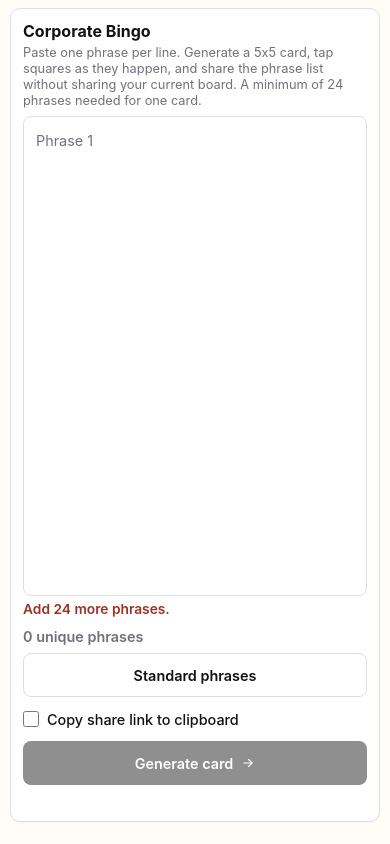
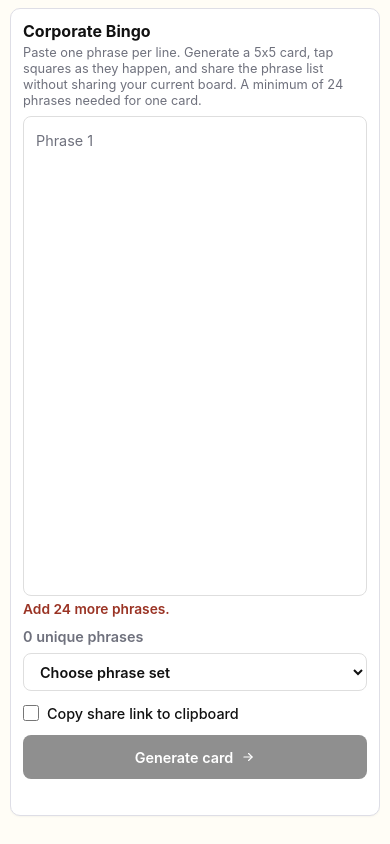
Before and after one commit to tenmyouji/corporate-bingo, a React (Vite) app: page / in a window 390 px wide. Built offline with nearby package versions, Linux system fonts and the light colour scheme.

Commit message:
Add corporate phrase set dropdown

```diff
--- a/src/App.tsx
+++ b/src/App.tsx
@@ -20,7 +20,10 @@ type WinResult = {
   html: string;
 };
 
-const standardPhrases = [
+const phraseSets = [
+  {
+    name: "Standard corporate",
+    phrases: [
       "Circle back",
       "Take this offline",
       "Low-hanging fruit",
@@ -45,7 +48,125 @@ const standardPhrases = [
       "Net-new",
       "Strategic priority",
       "Run it up the flagpole"
-].join("\n");
+    ]
+  },
+  {
+    name: "AI company",
+    phrases: [
+      "AI-native",
+      "Agentic workflow",
+      "Human in the loop",
+      "Model evals",
+      "Prompt engineering",
+      "Context window",
+      "Synthetic data",
+      "Fine-tuning",
+      "Retrieval augmented",
+      "Inference cost",
+      "Latency budget",
+      "Foundation model",
+      "Safety layer",
+      "Benchmark suite",
+      "Token efficiency",
+      "Multimodal roadmap",
+      "Copilot experience",
+      "Autonomous agents",
+      "Model drift",
+      "Guardrails",
+      "GPU capacity",
+      "AI transformation",
+      "Hallucination rate",
+      "Responsible AI"
+    ]
+  },
+  {
+    name: "Toxic manager",
+    phrases: [
+      "Be a team player",
+      "This is a stretch goal",
+      "We need more urgency",
+      "No excuses",
+      "Own the outcome",
+      "Perception matters",
+      "Let's not get defensive",
+      "I need solutions",
+      "This should be easy",
+      "Everyone is replaceable",
+      "You need thicker skin",
+      "That's above your level",
+      "Work smarter",
+      "Not a good look",
+      "I'll remember this",
+      "Are you committed?",
+      "We're a family",
+      "Take accountability",
+      "Manage up better",
+      "This is basic",
+      "Figure it out",
+      "I don't want surprises",
+      "You missed the mark",
+      "Let's discuss offline"
+    ]
+  },
+  {
+    name: "Town hall",
+    phrases: [
+      "Exciting quarter ahead",
+      "Record engagement",
+      "Customer obsession",
+      "Operational excellence",
+      "Strategic pillars",
+      "Leadership alignment",
+      "Macroeconomic headwinds",
+      "Employee experience",
+      "Culture of innovation",
+      "Questions in the chat",
+      "Time for one more",
+      "Transparent communication",
+      "All-hands update",
+      "Mission critical",
+      "Growth mindset",
+      "Cross-functional wins",
+      "Financial discipline",
+      "Our north star",
+      "Big bets",
+      "Customer stories",
+      "People-first culture",
+      "Values in action",
+      "Thank you for all you do",
+      "We'll follow up"
+    ]
+  },
+  {
+    name: "Layoffs",
+    phrases: [
+      "Difficult decision",
+      "Impacted roles",
+      "Restructuring",
+      "Business priorities",
+      "Right-size the org",
+      "Reduction in force",
+      "Severance package",
+      "Transition support",
+      "Outplacement services",
+      "Cost discipline",
+      "Market conditions",
+      "Focus areas",
+      "Streamline operations",
+      "Organizational changes",
+      "Long-term health",
+      "Regrettable but necessary",
+      "Support our colleagues",
+      "Manager conversations",
+      "Confidential process",
+      "Next chapter",
+      "Role elimination",
+      "Efficiency gains",
+      "Lean operating model",
+      "No further details"
+    ]
+  }
+];
 
 function App() {
   const sharedPhrases = useMemo(() => decodePhrasesFromHash(window.location.hash), []);
@@ -183,8 +304,14 @@ function App() {
     setView("entry");
   }
 
-  function restoreStandardPhrases() {
-    setPhraseText(standardPhrases);
+  function applyPhraseSet(name: string) {
+    const phraseSet = phraseSets.find((set) => set.name === name);
+
+    if (!phraseSet) {
+      return;
+    }
+
+    setPhraseText(phraseSet.phrases.join("\n"));
   }
 
   function markCell(index: number) {
@@ -346,9 +473,19 @@ function App() {
               {parsed.phrases.length} unique phrase{parsed.phrases.length === 1 ? "" : "s"}
             </span>
             <div className="entry-actions">
-              <button type="button" className="secondary" onClick={restoreStandardPhrases}>
-                Standard phrases
-              </button>
+              <label className="phrase-set-picker">
+                <span className="sr-only">Phrase set</span>
+                <select defaultValue="" onChange={(event) => applyPhraseSet(event.target.value)}>
+                  <option value="" disabled>
+                    Choose phrase set
+                  </option>
+                  {phraseSets.map((phraseSet) => (
+                    <option key={phraseSet.name} value={phraseSet.name}>
+                      {phraseSet.name}
+                    </option>
+                  ))}
+                </select>
+              </label>
               <label className="share-option">
                 <input
                   type="checkbox"
--- a/src/styles.css
+++ b/src/styles.css
@@ -32,7 +32,8 @@ body {
 
 button,
 textarea,
-input {
+input,
+select {
   font: inherit;
 }
 
@@ -56,6 +57,7 @@ button:disabled {
 
 button:focus-visible,
 input:focus-visible,
+select:focus-visible,
 textarea:focus-visible {
   outline: 3px solid #6254f3;
   outline-offset: 2px;
@@ -171,6 +173,18 @@ textarea::placeholder {
   display: flex;
   align-items: center;
   gap: 24px;
+}
+
+.phrase-set-picker select {
+  min-width: 176px;
+  min-height: 38px;
+  border: 1px solid #dedede;
+  border-radius: 8px;
+  padding: 0 34px 0 12px;
+  background: #ffffff;
+  color: #111111;
+  cursor: pointer;
+  font-weight: 600;
 }
 
 .share-option {
@@ -289,15 +303,15 @@ textarea::placeholder {
 }
 
 .cell span {
-  display: -webkit-box;
+  display: block;
   overflow: hidden;
-  -webkit-box-orient: vertical;
-  -webkit-line-clamp: 4;
   color: inherit;
   font-size: clamp(0.72rem, 1.3vw, 1rem);
   font-weight: 500;
   line-height: 1.18;
   text-align: center;
+  white-space: normal;
+  word-break: normal;
   overflow-wrap: anywhere;
 }
 
@@ -349,7 +363,6 @@ textarea::placeholder {
 .card-action-slot {
   display: grid;
   grid-template-rows: 36px 32px;
-  justify-items: end;
 }
 
 .modal-backdrop {
@@ -546,7 +559,8 @@ textarea::placeholder {
   }
 
   .primary,
-  .secondary,
+  .phrase-set-picker,
+  .phrase-set-picker select,
   .entry-actions .primary {
     width: 100%;
   }
@@ -581,7 +595,6 @@ textarea::placeholder {
   }
 
   .cell span {
-    -webkit-line-clamp: 3;
     font-size: clamp(0.58rem, 2.35vw, 0.72rem);
     line-height: 1.06;
   }
```
Also changed, not shown: 1 other file (tests, documents, lock files or other folders). Lines whose indentation alone changed are shown as unchanged.
